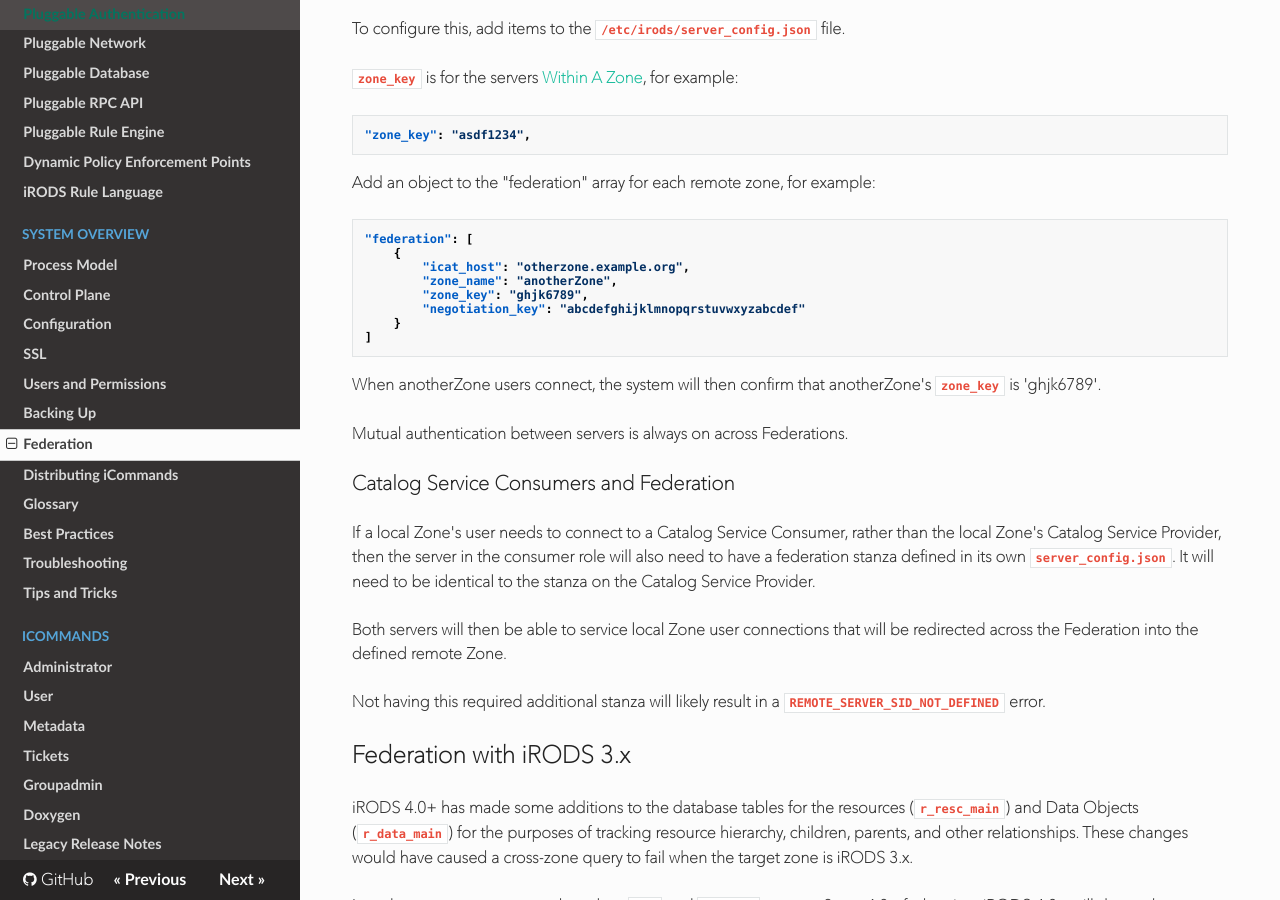
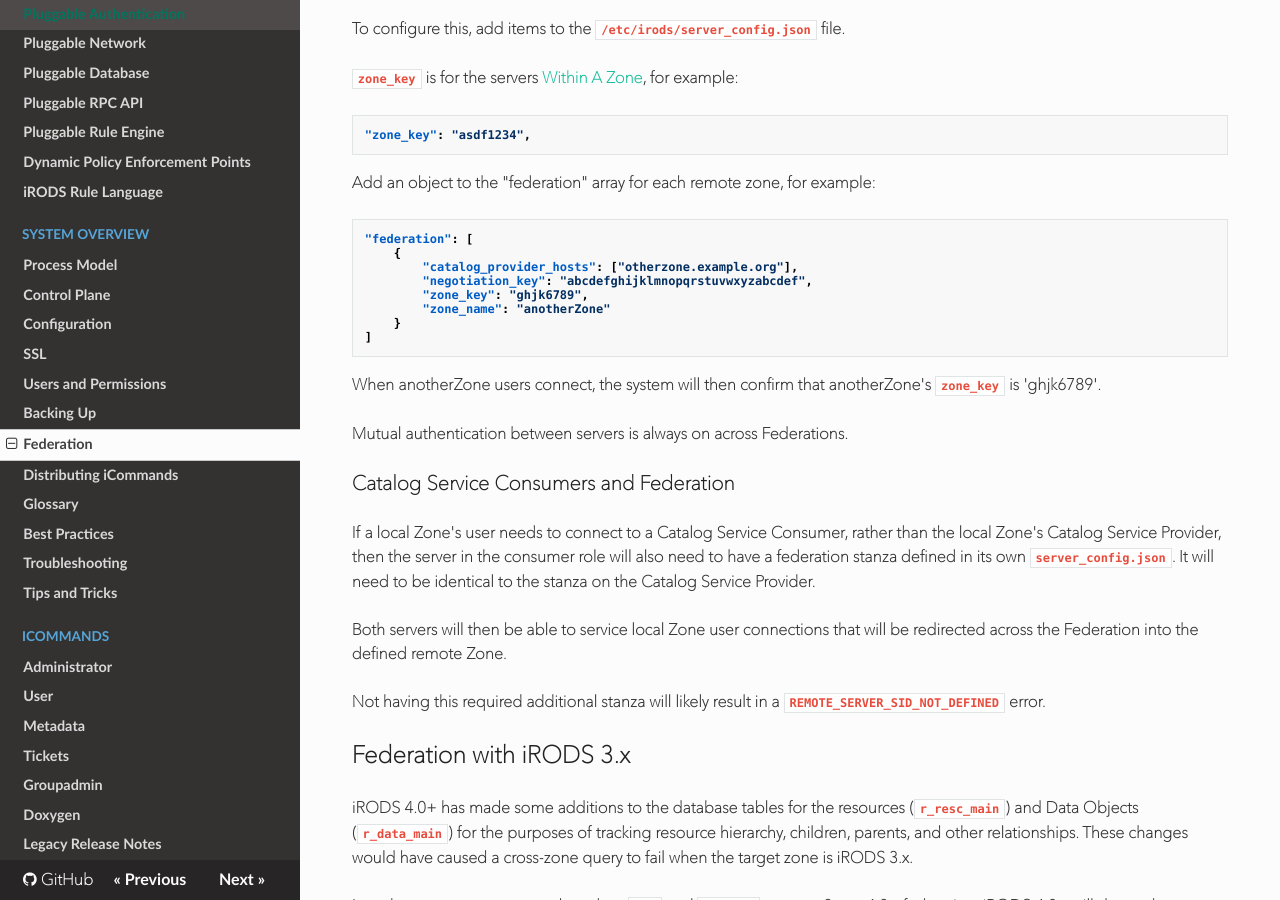
Before and after one commit to irods/irods_docs, an MkDocs documentation site: the page built from docs/system_overview/federation.md, in a window 1280 px wide and 900 px high, scrolled down 1912 px. Built offline with MkDocs 1.6.1, drawn with Linux system fonts in a browser that asks for light colours; nearby versions of some CDN libraries; old or Windows-style settings are respelled for this version of MkDocs.

Commit message:
update federation stanza
a fix for the 4.2 docs

```diff
--- a/docs/system_overview/federation.md
+++ b/docs/system_overview/federation.md
@@ -82,10 +82,10 @@
 ~~~
 "federation": [
     {
-        "icat_host": "otherzone.example.org",
-        "zone_name": "anotherZone",
+        "catalog_provider_hosts": ["otherzone.example.org"],
+        "negotiation_key": "abcdefghijklmnopqrstuvwxyzabcdef",
         "zone_key": "ghjk6789",
-        "negotiation_key": "abcdefghijklmnopqrstuvwxyzabcdef"
+        "zone_name": "anotherZone"
     }
 ]
 ~~~
```
